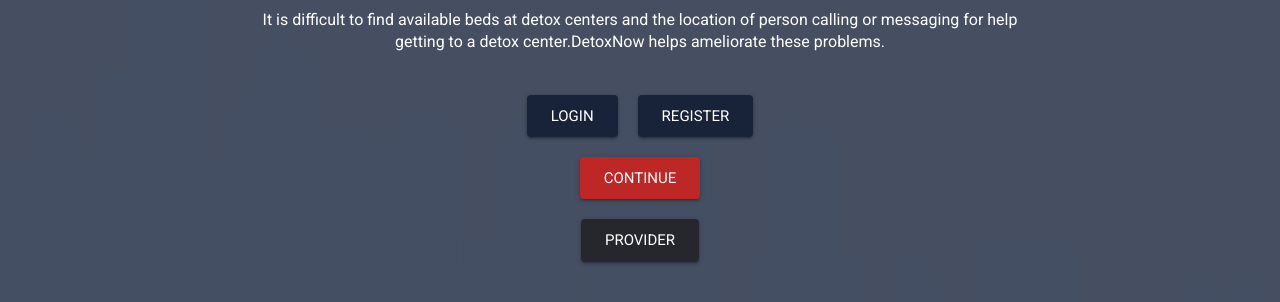
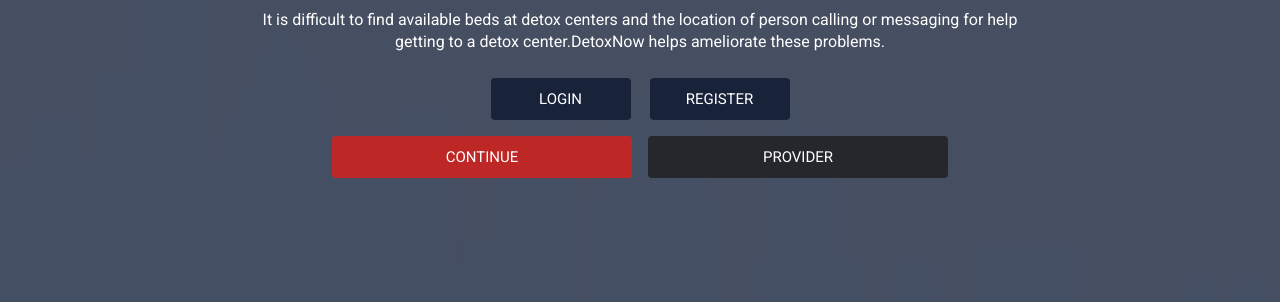
Before and after one commit to jeslstep/Detox_Now, a React (Create React App) app: page /landingpage#/home in a window 1280 px wide. Shown: the part 262-564 px from the top of the page. Built offline with nearby package versions, Linux system fonts and the light colour scheme; no server answers; what react-geocode, react-google-maps would draw is missing.

Commit message:
changes to landing screen buttons

```diff
--- a/src/components/App/App.css
+++ b/src/components/App/App.css
@@ -24,17 +24,27 @@
 
 .container {
     height: auto;
-    width: 250px;
+    width: 315px;
 }
 
 .loginRegister {
     padding: 10px;
     display: inline-block;
+    width: 100%;
 }
+
+.alignLeft {
+    float:left;
+}
+
+.alignRight {
+    float: right;
+}
+
 
 .guestProvider {
     padding: 10px;
-    width: 65%;
+    width: 100%;
 }
 
 .mission {
--- a/src/components/LandingPage/LandingPage.js
+++ b/src/components/LandingPage/LandingPage.js
@@ -3,6 +3,7 @@
 import dtnow_skline_mobile from './dtnow_skline_mobile.svg';
 import Button from '@material-ui/core/Button';
 import { Link } from 'react-router-dom';
+
 
 // link to login page
 const MyLink = props => < Link to = "/alldetoxcentersmap" {
@@ -13,15 +14,21 @@
 const style = {
     root: {
         color: '#ffffff',
-        backgroundColor: '#18233a'
+        backgroundColor: '#18233a',
+        width: 140,
+        margin: 8,
     },
     root1: {
         color: '#ffffff',
-        backgroundColor: '#bd2726'
+        backgroundColor: '#bd2726',
+        margin: 8,
+        width: 300,
     },
      root2: {
         color: '#ffffff',
-        backgroundColor: '#25272d'
+        backgroundColor: '#25272d',
+        margin: 8,
+        width: 300,
     }
 };
 
@@ -51,44 +58,37 @@
         </section>
         <section>
             <center>
-                <div  className="mission" >
-                <div  className="loginRegister">
+            <div className="container">
                 <Button
+                    className="alignLeft"
                     size="large"
-                    variant="contained"
                     style={style.root}>
                 Login
                 </Button>
-                </div>
-                 <div  className="loginRegister">
                 <Button
+                    className="alignRight"
                     size="large"
-                    variant="contained"
                     style={style.root}>
                 Register
                 </Button>
-                </div>
-                <div className="guestProvider">
+            </div>
+            </center>
                 <Button
                     size="large"
-                    variant="contained"
+                    fullWidth={true}
                     style={style.root1}
                     component={MyLink}>
                 Continue
                 </Button>
-                </div>
-                <div className="guestProvider">
+
                 <Button
                     size="large"
-                    variant="contained"
+                    fullWidth={true}
                     style={style.root2}>
                 Provider
                 </Button>
-                </div>
-                </div>
-            </center>
+
         </section>
-
         </div>
 
     );
```
